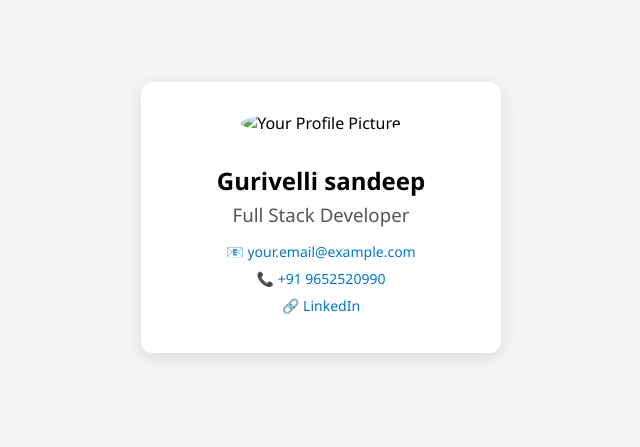
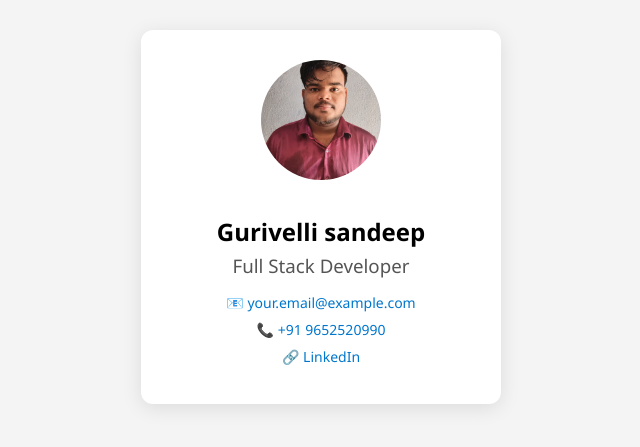
Before and after one commit to gurivellisandeep2004/Week_1-MotionCut-Project-1, a plain HTML site: page index.html in a window 1280 px wide. Shown: the part 183-630 px from the top of the page, without its empty margins (319-959 px from the left). Drawn offline with Linux system fonts and the light colour scheme.

Commit message:
Update index.html

```diff
--- a/index.html
+++ b/index.html
@@ -9,7 +9,7 @@
 </head>
 <body>
   <div class="card">
-  <img src="images/sandy.jpg" alt="Your Profile Picture" class="profile-img" />
+  <img src="/sandy.jpg" alt="Your Profile Picture" class="profile-img" />
   <h1>Gurivelli sandeep</h1>
   <h3>Full Stack Developer</h3>
   <div class="contacts">
```
